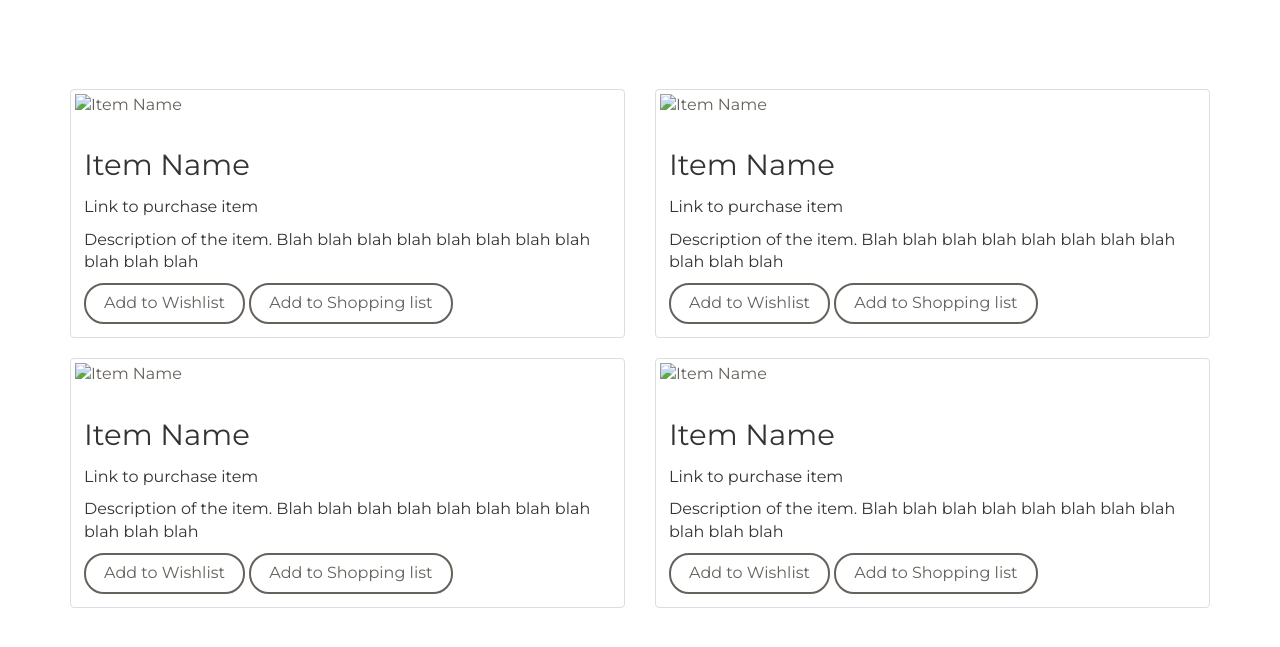
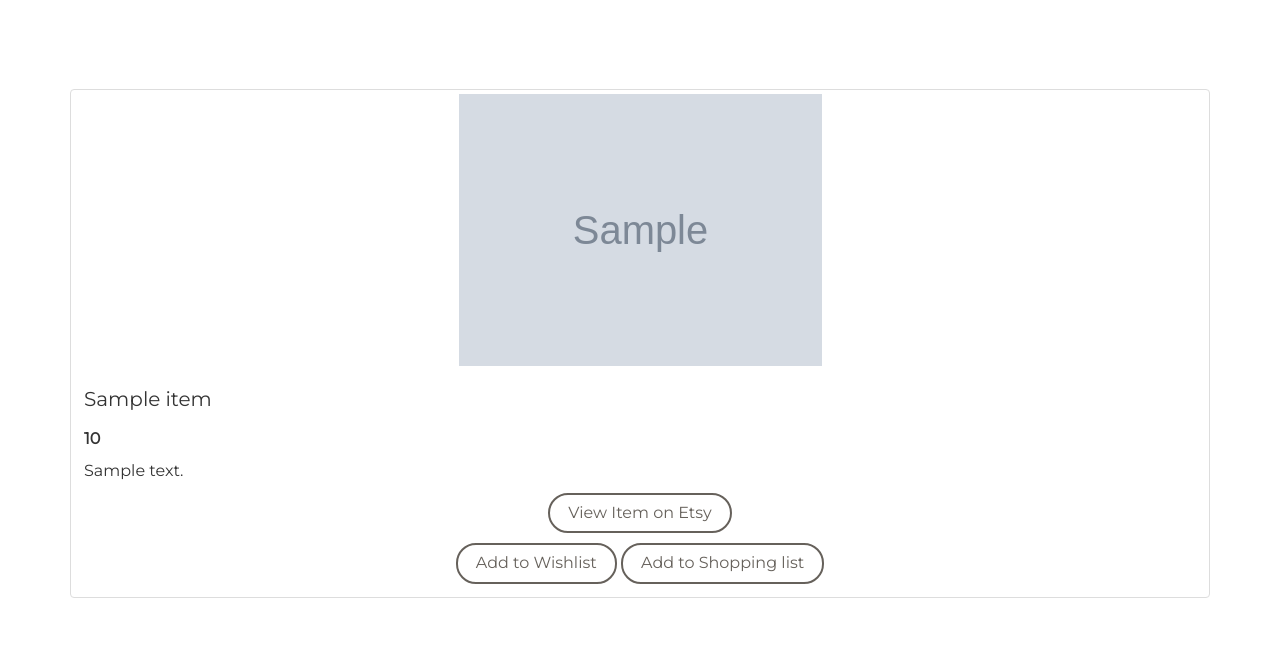
Before and after one commit to wostlund/softdevFinalProj, a Flask app: template templates/shop.html in a window 1280 px wide. Shown: the part 100-747 px from the top of the page. Run offline with Flask 2, Linux system fonts and the light colour scheme; the template is opened without the code that fills it: most values are stand-ins (such as "Sample title", 1, 10 or a date in 2020); grey boxes marked "Sample" are stand-in pictures; parts of the project's set-up code (start-up, migrations or seed data) failed here and were passed over; some libraries are stand-ins or nearby versions.

Commit message:
jinja stuff

```diff
--- a/devlog.txt
+++ b/devlog.txt
@@ -127,3 +127,6 @@ venderbushW -- 2017-01-18 11:21
 
 venderbushW -- 2017-01-18 14:53
 - Added custom urls
+
+venderbushW -- 2017-01-19 14:43
+- Jinja'd the shopping screen
--- a/templates/shop.html
+++ b/templates/shop.html
@@ -24,60 +24,28 @@
     </div><!-- /.navbar-collapse -->
   </div><!-- /.container-fluid -->
 </nav>
-{{message}}
 <br><br><br>
 <div class="container">
   <div class="row">
-    <div class="col-sm-6">
+  {% for item in etsylist %}
+    <div class="col-sm-12">
       <div class="thumbnail">
-	<img src="" alt="Item Name">
+	<img src="{{item['imgurl']}}" height="300" width="363" alt="No Image Available">
 	<div class="caption">
-	  <h3>Item Name</h3>
-	  <p>Link to purchase item</p>
-	  <p>Description of the item. Blah blah blah blah blah blah blah blah blah blah blah</p>
+	  <h5>{{item["name"]}}</h5>
+    <p><b>{{item["price"]}}</b></p>
+	  <p>{{item["description"]}}</p>
+    <center>
+    <p><a href="{{item['url']}}" target = "_blank" role="button" class="btn btn-default" >View Item on Etsy</a></p>
 	  <button class="btn btn-default" id="wish-button">Add to Wishlist</button>
 	  <button class="btn btn-default" id="shop-button">Add to Shopping list</button>
+    </center>
 	</div>
       </div>
     </div>
-    <div class="col-sm-6">
-      <div class="thumbnail">
-	<img src="" alt="Item Name">
-	<div class="caption">
-	  <h3>Item Name</h3>
-	  <p>Link to purchase item</p>
-	  <p>Description of the item. Blah blah blah blah blah blah blah blah blah blah blah</p>
-	  <button class="btn btn-default" id="wish-button">Add to Wishlist</button>
-	  <button class="btn btn-default" id="shop-button">Add to Shopping list</button>
-	</div>
-      </div>
-    </div>
-  </div>
-  <div class="row">
-    <div class="col-sm-6">
-      <div class="thumbnail">
-	<img src="" alt="Item Name">
-	<div class="caption">
-	  <h3>Item Name</h3>
-	  <p>Link to purchase item</p>
-	  <p>Description of the item. Blah blah blah blah blah blah blah blah blah blah blah</p>
-	  <button class="btn btn-default" id="wish-button">Add to Wishlist</button>
-	  <button class="btn btn-default" id="shop-button">Add to Shopping list</button>
-	</div>
-      </div>
-    </div>
-    <div class="col-sm-6">
-      <div class="thumbnail">
-	<img src="" alt="Item Name">
-	<div class="caption">
-	  <h3>Item Name</h3>
-	  <p>Link to purchase item</p>
-	  <p>Description of the item. Blah blah blah blah blah blah blah blah blah blah blah</p>
-	  <button class="btn btn-default" id="wish-button">Add to Wishlist</button>
-	  <button class="btn btn-default" id="shop-button">Add to Shopping list</button>
-	</div>
-      </div>
-    </div>
+    <hr>
+    <br>
+     {% endfor %}
   </div>
 </div>
 {% endblock %}
```
